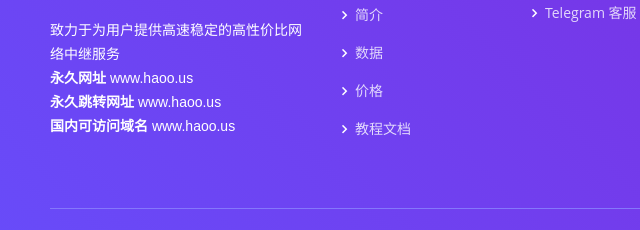
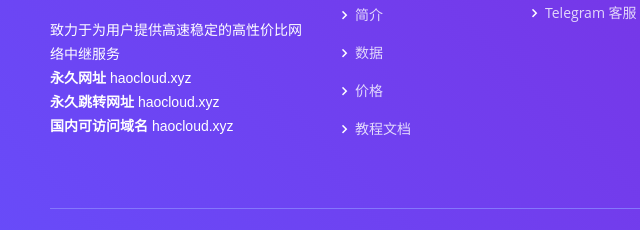
Before and after one commit to haoow/haoow.github.io, a plain HTML site: page index.html in a window 1280 px wide. Shown: the part 3596-3826 px from the top of the page, 35-675 px from the left. Drawn offline with nearby package versions, Linux system fonts and the light colour scheme; some packages are replaced by stand-ins of ours; a script that the page names is missing.

Commit message:
Update index.html

```diff
--- a/index.html
+++ b/index.html
@@ -299,9 +299,9 @@
             皓云加速</h3>
             <p>
               致力于为用户提供高速稳定的高性价比网络中继服务<br><u-vpsbr>
-              <strong>永久网址 </strong>  www.haoo.us<br>
-              <strong>永久跳转网址 </strong> www.haoo.us<br>
-              <strong>国内可访问域名 </strong>  www.haoo.us<br>
+              <strong>永久网址 </strong>  haocloud.xyz<br>
+              <strong>永久跳转网址 </strong> haocloud.xyz<br>
+              <strong>国内可访问域名 </strong>  haocloud.xyz<br>
             </p>
           </div>
 
```
